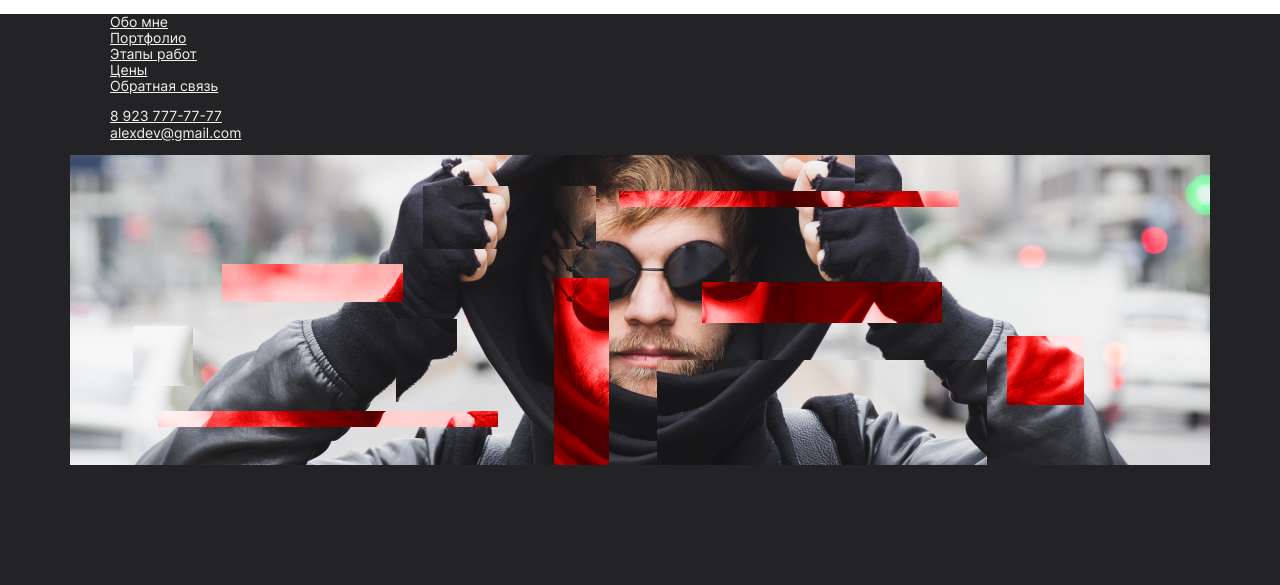
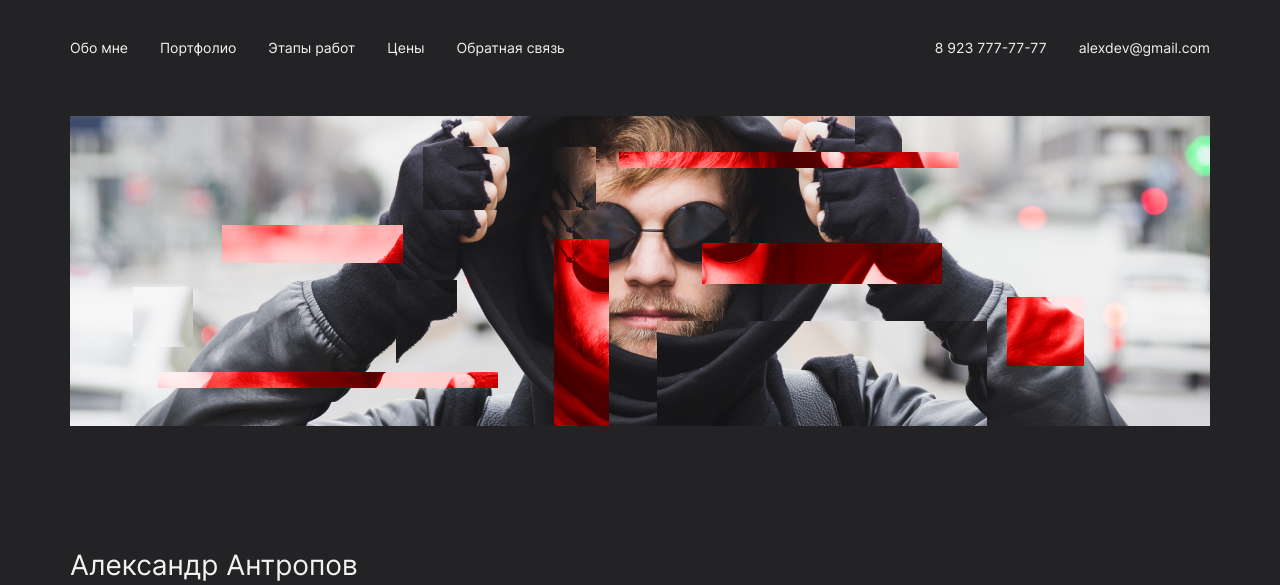
Before and after one commit to seltikc/Portfolio, a plain HTML site: page index.html in a window 1280 px wide. Shown: the top 585 px of the page. Drawn offline with Linux system fonts and the light colour scheme.

Commit message:
Flex and display - block

```diff
--- a/css/style.css
+++ b/css/style.css
@@ -21,10 +21,22 @@ body {
     font-size: 16px;
 }
 
-
 .dark {
     background-color: #232326;
     color: #F3F2F0;
+}
+
+.dark .nav__link {
+    color: #F3F2F0;
+}
+
+.light {
+    background-color: #E5E5E5;
+    color: #010101;
+}
+
+.light .nav__link {
+    color: #010101;
 }
 
 .wrapper {
@@ -34,13 +46,37 @@ body {
     padding-right: 15px;
 }
 
+header {
+    display: flex;
+    justify-content: space-between;
+    padding-top: 40px;
+    padding-bottom: 60px;
+}
+
 .nav {
     font-size: 1.4rem;
-    list-style: none;
+    list-style-type: none;
+    padding-left: 0;
+    margin: 0;
+    display: flex;
+}
+
+.nav__item {
+    padding-left: 16px;
+    padding-right: 16px;
+}
+
+.nav__item:last-child {
+    padding-right: 0;
+}
+
+.nav__item:first-child {
+    padding-left: 0;
 }
 
 .nav__link {
-    color: #F3F2F0;
+    text-decoration: none;
+    font-size: 1.4rem;
 }
 
 .nav__link:hover {
```
